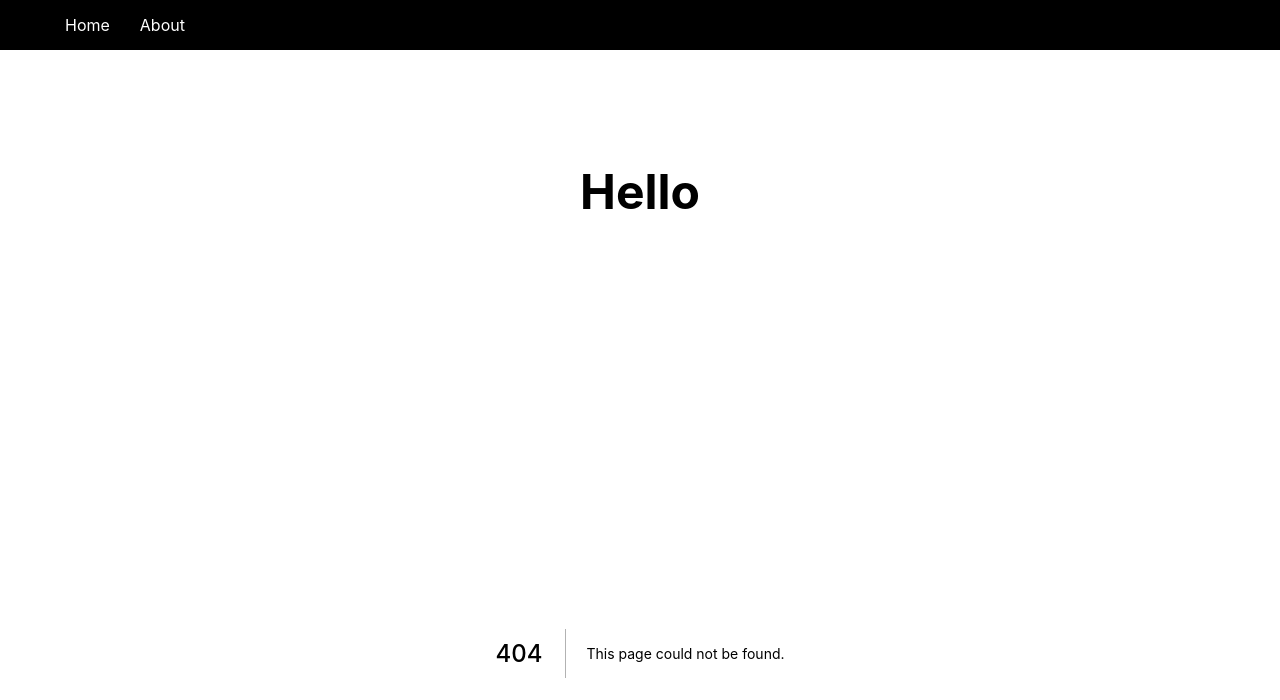
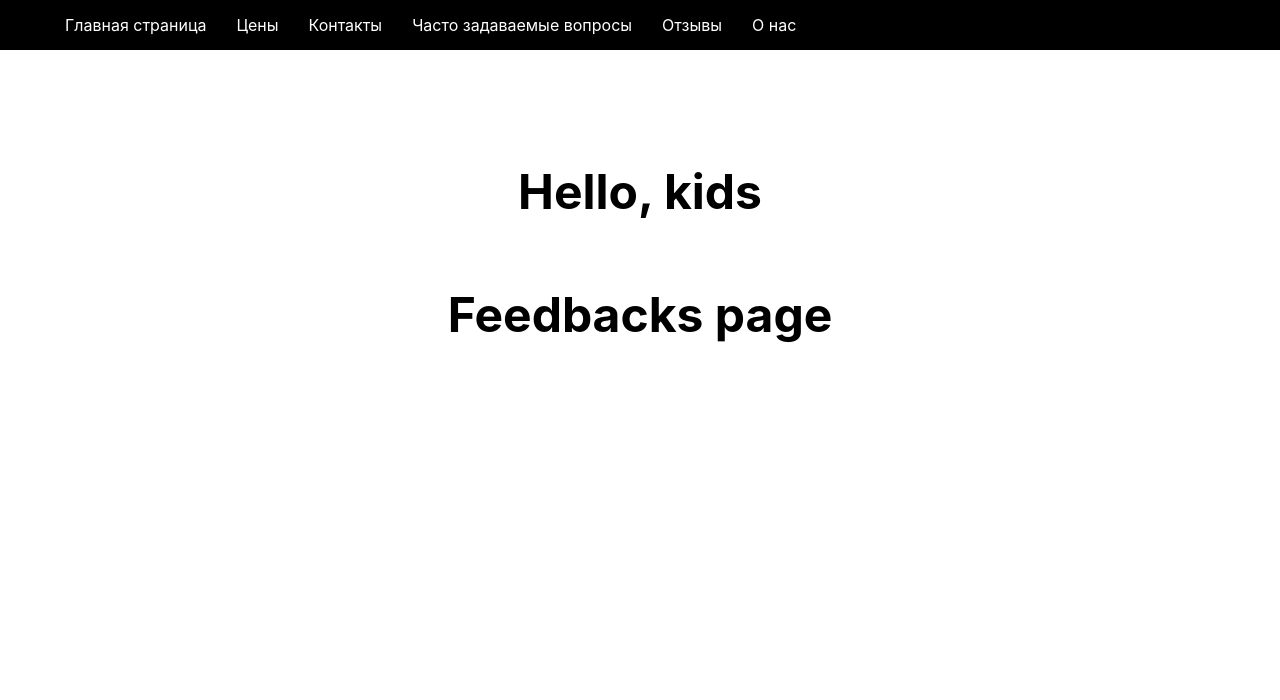
Before and after one commit to rmalolin/furniture-app, a Next.js app: page /feedbacks in a window 1280 px wide. Before the commit this address had no page. Shown: the top 700 px of the page. Built offline with nearby package versions, Linux system fonts and the light colour scheme.

Commit message:
Добавлены новые странички, а так же навигация к ним

```diff
--- a/components/Layout.js
+++ b/components/Layout.js
@@ -7,7 +7,7 @@ export default function Layout({ children }) {
             <Nav />
             <div className={styles.container}>
                 <main className={styles.main}>
-                    <h1>Hello</h1>
+                    <h1>Hello, kids</h1>
                     {children}
                 </main>
 
--- a/components/Nav.js
+++ b/components/Nav.js
@@ -6,10 +6,22 @@ export default function Nav({ children }) {
         <div className={navStyles.nav}>
             <ul>
                 <li>
-                    <Link href="/"> Home </Link>
+                    <Link href="/"> Главная страница </Link>
                 </li>
                 <li>
-                    <Link href="/about"> About </Link>
+                    <Link href="/prices"> Цены</Link>
+                </li>
+                <li>
+                    <Link href="/contacts"> Контакты</Link>
+                </li>
+                <li>
+                    <Link href="/questions"> Часто задаваемые вопросы </Link>
+                </li>
+                <li>
+                    <Link href="/feedbacks"> Отзывы </Link>
+                </li>
+                <li>
+                    <Link href="/about"> О нас </Link>
                 </li>
             </ul>
 
--- /dev/null
+++ b/pages/feedbacks.js
@@ -0,0 +1,13 @@
+import Head from 'next/head'
+
+
+export default function feedbacks() {
+    return (
+        <div>
+            <Head>
+                <title>Отзывы</title>
+            </Head>
+            <h1>Feedbacks page</h1>
+        </div>
+    )
+}
```
Also changed, not shown: pages/contacts.js (added, +13 -0 lines), pages/prices.js (added, +13 -0 lines), pages/questions.js (added, +13 -0 lines).
